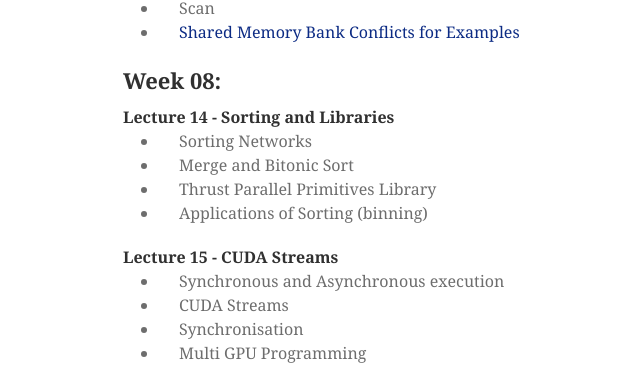
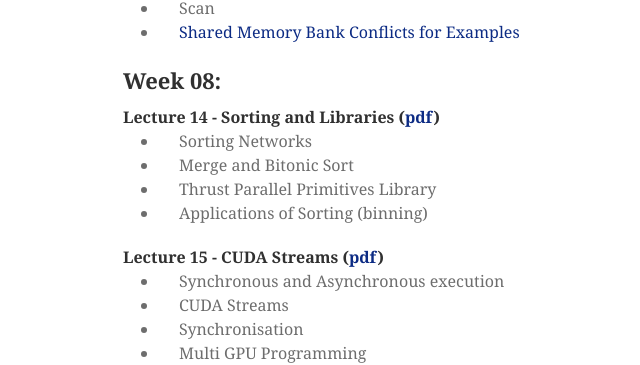
Before and after one commit to mondus/mondus.github.io, a Jekyll site: the page built from teaching/COM4521/index.md, in a window 1280 px wide and 900 px high, scrolled down 3133 px. Shown: the part 154-519 px from the top of the window, without its empty margins (117-757 px from the left). Built offline with Jekyll 4.4.1, drawn with Linux system fonts in a browser that asks for light colours; nearby versions of some CDN libraries; some web fonts are replaced.

Commit message:
Update index.md

```diff
--- a/teaching/COM4521/index.md
+++ b/teaching/COM4521/index.md
@@ -149,14 +149,14 @@ Lectures will take place on Mondays 15:00 until 17:00 in Diamond lecture theatre
 
 ## Week 08:
 
-#### Lecture 14 - Sorting and Libraries
+#### Lecture 14 - Sorting and Libraries ([pdf](https://drive.google.com/file/d/0B2HbOiEppVPMYUxCZnhodDlHZWc/view?usp=sharing))
 
 * Sorting Networks
 * Merge and Bitonic Sort
 * Thrust Parallel Primitives Library
 * Applications of Sorting (binning)
 
-#### Lecture 15 - CUDA Streams
+#### Lecture 15 - CUDA Streams ([pdf](https://drive.google.com/file/d/0B2HbOiEppVPMaXNpRFZ0TWNjYnM/view?usp=sharing))
 
 * Synchronous and Asynchronous execution
 * CUDA Streams
```
